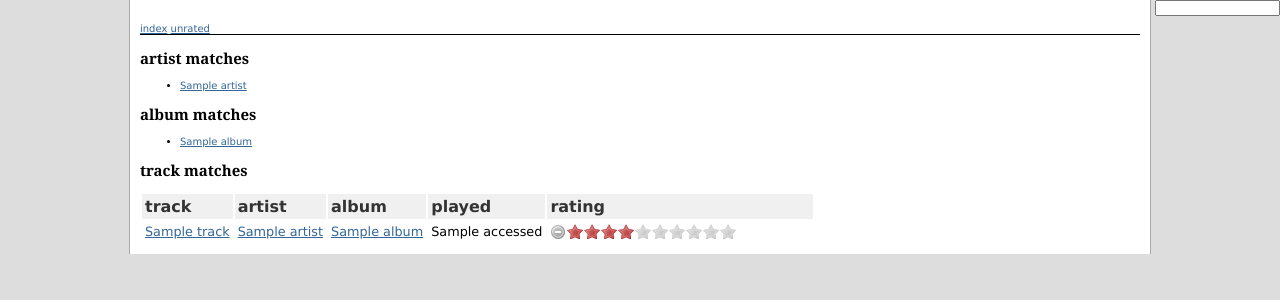
After one commit to thraxil/maut, a Django app: template templates/music/search.html in a window 1280 px wide. The commit adds this page. Shown: the top 300 px of the page. Run offline with Django 3.2, Linux system fonts and the light colour scheme; the template is opened without the code that fills it: most values are stand-ins (such as "Sample title", 1, 10 or a date in 2020); some libraries are stand-ins or nearby versions.

Commit message:
search and browse unrated

```diff
--- a/media/css/site.css
+++ b/media/css/site.css
@@ -243,3 +243,5 @@ background: #fff;
 a.intersection {font-weight: bold;}
 
 td {font-size: .8em;}
+
+#nav { border-bottom: #000 solid 1px;}
--- a/music/models.py
+++ b/music/models.py
@@ -294,6 +294,12 @@ class Composer(models.Model):
     def __unicode__(self):
         return self.name
 
+def full_search(q):
+    title_tracks = Track.objects.filter(title__icontains=q)
+    artists = Artist.objects.filter(name__icontains=q)
+    albums = Album.objects.filter(name__icontains=q)
+    return (title_tracks,artists,albums)
+
 class Track(models.Model):
     url = models.CharField(max_length=256)
     createdate = models.IntegerField()
--- a/templates/base.html
+++ b/templates/base.html
@@ -6,7 +6,7 @@
 </style>
 <script type="text/javascript" src="/site_media/js/rating/jquery.js"></script>
 <script type="text/javascript" src="/site_media/js/rating/rating.js"></script>
-<link rel="stylesheet" type="text/css" href="site_media/js/rating/rating.css" />
+<link rel="stylesheet" type="text/css" href="/site_media/js/rating/rating.css" />
 <script type="text/javascript">
 $(document).ready(function() {
 //        $('#rate1').rating('www.url.php', {maxvalue:5});
@@ -23,7 +23,13 @@ $(document).ready(function() {
 <div id="wrapper">
 <div id="breadcrumbs">{% block breadcrumbs %}{% endblock %}</div>
 <h1 id="masthead">{% block masthead %}{% endblock %}</span></h1>
-<div id="nav">{% block nav %}{% endblock %}</div>
+<div id="nav">
+  <a href="/">index</a>
+  <a href="/unrated/">unrated</a>
+{% block nav %}{% endblock %}
+<div id="search"><form action="/search/"
+		       method="get"><input type="text" name="q" /></form></div>
+</div>
 
 {% block content %}{% endblock %}
 </div>
--- /dev/null
+++ b/templates/music/search.html
@@ -0,0 +1,62 @@
+{% extends "base.html" %}
+
+{% block content %}
+
+{% if artists %}
+<h2>artist matches</h2>
+<ul>
+  {% for artist in artists %}
+  <li><a href="{{artist.get_absolute_url}}">{{artist.name}}</a></li>
+  {% endfor %}
+</ul>
+{% endif %}
+
+
+{% if albums %}
+<h2>album matches</h2>
+<ul>
+  {% for album in albums %}
+  <li><a href="{{album.get_absolute_url}}">{{album.name}}</a></li>
+  {% endfor %}
+</ul>
+{% endif %}
+
+
+{% if tracks %}
+<h2>track matches</h2>
+
+<table>
+<tr>
+<th>track</th>
+<th>artist</th>
+<th>album</th>
+<th>played</th>
+<th>rating</th>
+</tr>
+
+{% for track in tracks %}
+<tr class="{% cycle 'even' 'odd' %}">
+  <td><a href="{{track.get_absolute_url}}">{{track.title|default:"no title"}}</a></td>
+  <td><nobr><a href="{{track.artist.get_absolute_url}}">{{track.artist.name|default:"Unknown"}}</a></nobr></td>
+  <td><a href="{{track.album.get_absolute_url}}">{{track.album.name|default:"Unknown"}}</a></td>
+  <td><nobr>{% if track.statistics.playcounter %}{{track.statistics.accessed}}{% else %}never{% endif %}</nobr></td>
+  <td width="260"><nobr><div id="rate-{{track.id}}" class="rating"></div>
+    <script type="text/javascript">$('#rate-{{track.id}}').rating('{{track.get_absolute_url}}rate/', {maxvalue:10,curvalue:{{track.statistics.rating}}});</script></nobr>
+  </td>
+</tr>
+{% endfor %}
+</table>
+{% endif %}
+
+{% if albums %}
+{% else %}
+{% if artists %}
+{% else %}
+{% if tracks %}
+{% else %}
+<p>sorry, no matches found</p>
+{% endif %}
+{% endif %}
+{% endif %}
+
+{% endblock %}
--- a/urls.py
+++ b/urls.py
@@ -17,6 +17,8 @@ urlpatterns = patterns('',
                        (r'^uploads/(?P<path>.*)$','django.views.static.serve',{'document_root' : settings.MEDIA_ROOT}),
 
                        (r'^$','music.views.index'),
+                       (r'^unrated/$','music.views.unrated'),
+                       (r'^search/$','music.views.search'),
                        (r'^artist/(?P<id>\d+)/$','music.views.artist'),
                        (r'^album/(?P<id>\d+)/$','music.views.album'),
                        (r'^track/(?P<id>\d+)/$','music.views.track'),
```
Also changed, not shown: music/views.py (+13 -0 lines), templates/music/unrated.html (added, +29 -0 lines).
